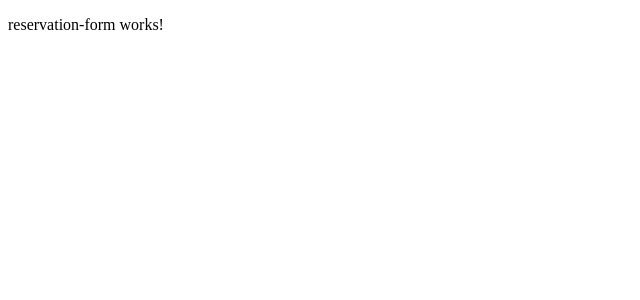
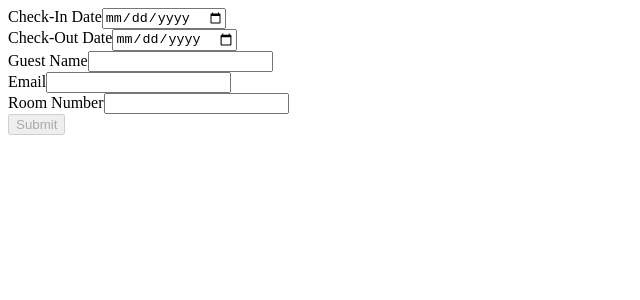
Before and after one commit to fanischam/hotel-app-angular, an Angular app: page /new in a window 1280 px wide. Shown: the top 300 px of the page, without its empty margins (0-640 px from the left). Built offline with nearby package versions, Linux system fonts and the light colour scheme.

Commit message:
created initial form structure with validations

```diff
--- a/src/app/reservation-form/reservation-form.html
+++ b/src/app/reservation-form/reservation-form.html
@@ -1 +1,38 @@
-<p>reservation-form works!</p>
+<form [formGroup]="reservationForm" (ngSubmit)="onSubmit()">
+  <div>
+    <label for="">Check-In Date</label>
+    <input type="date" formControlName="checkInDate" />
+    @if (checkInDate.invalid && (checkInDate.dirty || checkInDate.touched)) {
+    <div class="error">Check-In Date is required.</div>
+    }
+  </div>
+  <div>
+    <label for="">Check-Out Date</label>
+    <input type="date" formControlName="checkOutDate" />
+    @if (checkOutDate.invalid && (checkOutDate.dirty || checkOutDate.touched)) {
+    <div class="error">Check-Out Date is required.</div>
+    }
+  </div>
+  <div>
+    <label for="">Guest Name</label>
+    <input type="text" formControlName="guestName" />
+    @if (guestName.invalid && (guestName.dirty || guestName.touched)) {
+    <div class="error">Guest Name is required.</div>
+    }
+  </div>
+  <div>
+    <label for="">Email</label>
+    <input type="email" formControlName="email" />
+    @if (email.invalid && (email.dirty || email.touched)) {
+    <div class="error">Email is required.</div>
+    }
+  </div>
+  <div>
+    <label for="">Room Number</label>
+    <input type="number" formControlName="roomNumber" />
+    @if (roomNumber.invalid && (roomNumber.dirty || roomNumber.touched)) {
+    <div class="error">Room Number is required.</div>
+    }
+  </div>
+  <button type="submit" [disabled]="reservationForm.invalid">Submit</button>
+</form>
--- a/src/app/reservation-form/reservation-form.ts
+++ b/src/app/reservation-form/reservation-form.ts
@@ -1,11 +1,59 @@
 import { Component } from '@angular/core';
+import {
+  FormBuilder,
+  FormControl,
+  FormGroup,
+  FormsModule,
+  ReactiveFormsModule,
+  Validators,
+} from '@angular/forms';
+import { OnInit } from '@angular/core';
 
 @Component({
   selector: 'app-reservation-form',
-  imports: [],
+  imports: [FormsModule, ReactiveFormsModule],
   templateUrl: './reservation-form.html',
-  styleUrl: './reservation-form.css'
+  styleUrl: './reservation-form.css',
 })
-export class ReservationForm {
+export class ReservationForm implements OnInit {
+  reservationForm: FormGroup = new FormGroup({});
 
+  constructor(private formbuilder: FormBuilder) {}
+
+  ngOnInit() {
+    this.reservationForm = this.formbuilder.group({
+      checkInDate: ['', Validators.required],
+      checkOutDate: ['', Validators.required],
+      guestName: ['', Validators.required],
+      email: ['', [Validators.required, Validators.email]],
+      roomNumber: ['', Validators.required],
+    });
+  }
+
+  get checkInDate() {
+    return this.reservationForm.get('checkInDate') as FormControl;
+  }
+
+  get checkOutDate() {
+    return this.reservationForm.get('checkOutDate') as FormControl;
+  }
+
+  get guestName() {
+    return this.reservationForm.get('guestName') as FormControl;
+  }
+
+  get email() {
+    return this.reservationForm.get('email') as FormControl;
+  }
+
+  get roomNumber() {
+    return this.reservationForm.get('roomNumber') as FormControl;
+  }
+
+  onSubmit() {
+    if (this.reservationForm.valid) {
+      // Handle form submission logic here
+      console.log('Form Submitted!');
+    }
+  }
 }
```
